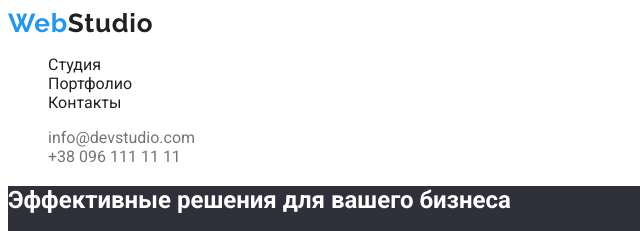
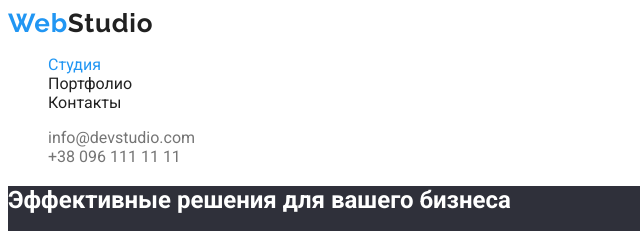
Before and after one commit to oleksandr-vasylenko/goit-markup-hw-02, a plain HTML site: page index.html in a window 1280 px wide. In both pictures the pointer is over the link "Студия". Shown: the top 231 px of the page, 0-640 px from the left. Drawn offline with Linux system fonts and the light colour scheme.

Commit message:
Update styles.css

```diff
--- a/CSS/styles.css
+++ b/CSS/styles.css
@@ -71,7 +71,7 @@ body {
 
 .header-nav-list .header-nav-link:hover,
 .header-nav-list .header-nav-link:focus {
-  color: var(--secondary-text);
+  color: var(--accent);
 }
 
 /* header-contacts */
```
